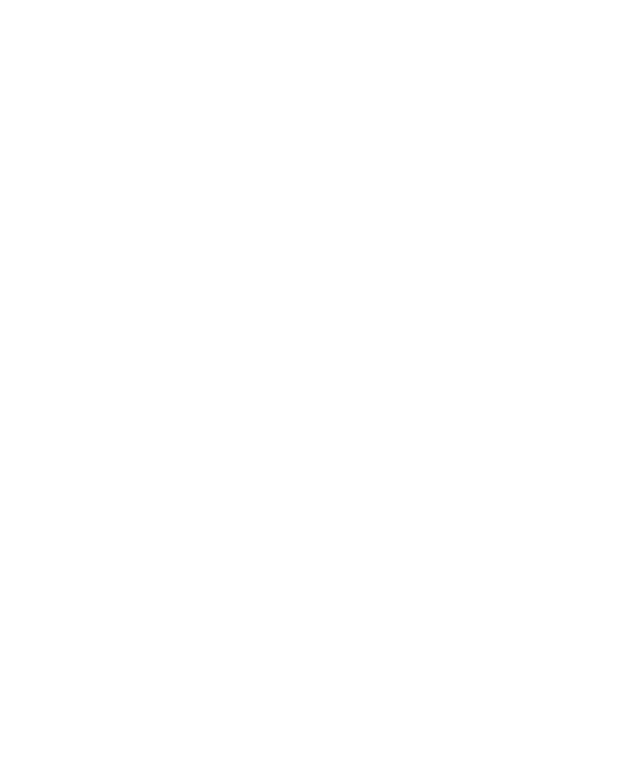
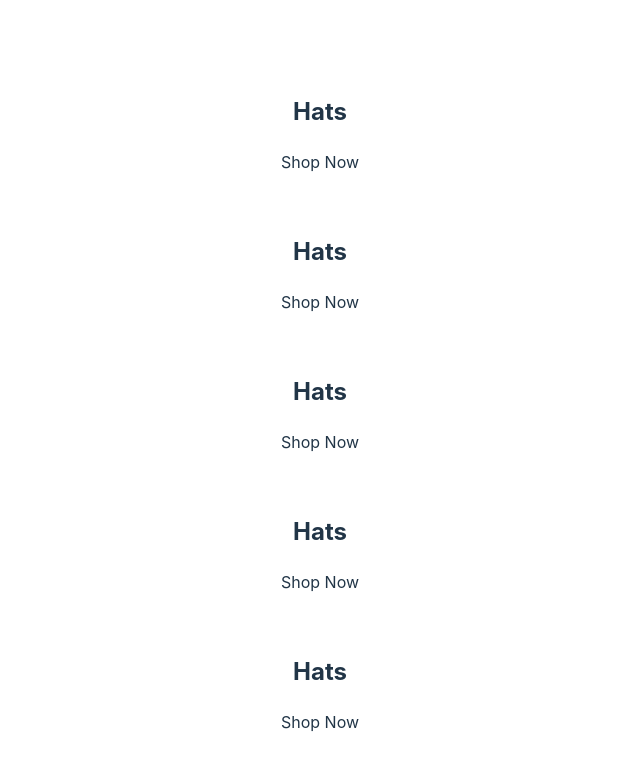
Before and after one commit to JASIMBD007/my-clothing-store, a React (Vite) app: page / in a window 1280 px wide. Shown: the top 768 px of the page, without its empty margins (320-960 px from the left). Built offline with nearby package versions, Linux system fonts and the light colour scheme.

Commit message:
categories component added

```diff
--- a/src/App.jsx
+++ b/src/App.jsx
@@ -1,15 +1,12 @@
-import { useState } from 'react'
-import reactLogo from './assets/react.svg'
-import viteLogo from '/vite.svg'
 import './App.css'
+import Categories from './components/Categories/Categories'
 
 function App () {
-  const [count, setCount] = useState(0)
 
   return (
-    <>
-
-    </>
+    <div>
+      <Categories />
+    </div>
   )
 }
 
--- /dev/null
+++ b/src/components/Categories/Categories.jsx
@@ -0,0 +1,40 @@
+import React from 'react'
+import Category from '../Category/Category'
+
+const Categories = () => {
+
+    const categories = [
+        {
+            id: 1,
+            title: 'Hats',
+        },
+        {
+            id: 2,
+            title: 'Jackets',
+        },
+        {
+            id: 3,
+            title: 'Sneakers',
+        },
+        {
+            id: 4,
+            title: 'Women',
+        },
+        {
+            id: 5,
+            title: 'Men',
+        },
+    ]
+    return (
+        <div className='categories-container'>
+            {
+                categories.map(category => <Category
+                    key={category.id}
+                    category={category}
+                />)
+            }
+        </div>
+    )
+}
+
+export default Categories
--- /dev/null
+++ b/src/components/Category/Category.jsx
@@ -0,0 +1,17 @@
+import React from 'react'
+
+const Category = ({ category }) => {
+    return (
+        <div>
+            <div className='category-container'>
+                <img />
+                <div className='category-body-container'>
+                    <h2>Hats</h2>
+                    <p>Shop Now</p>
+                </div>
+            </div>
+        </div>
+    )
+}
+
+export default Category
```
